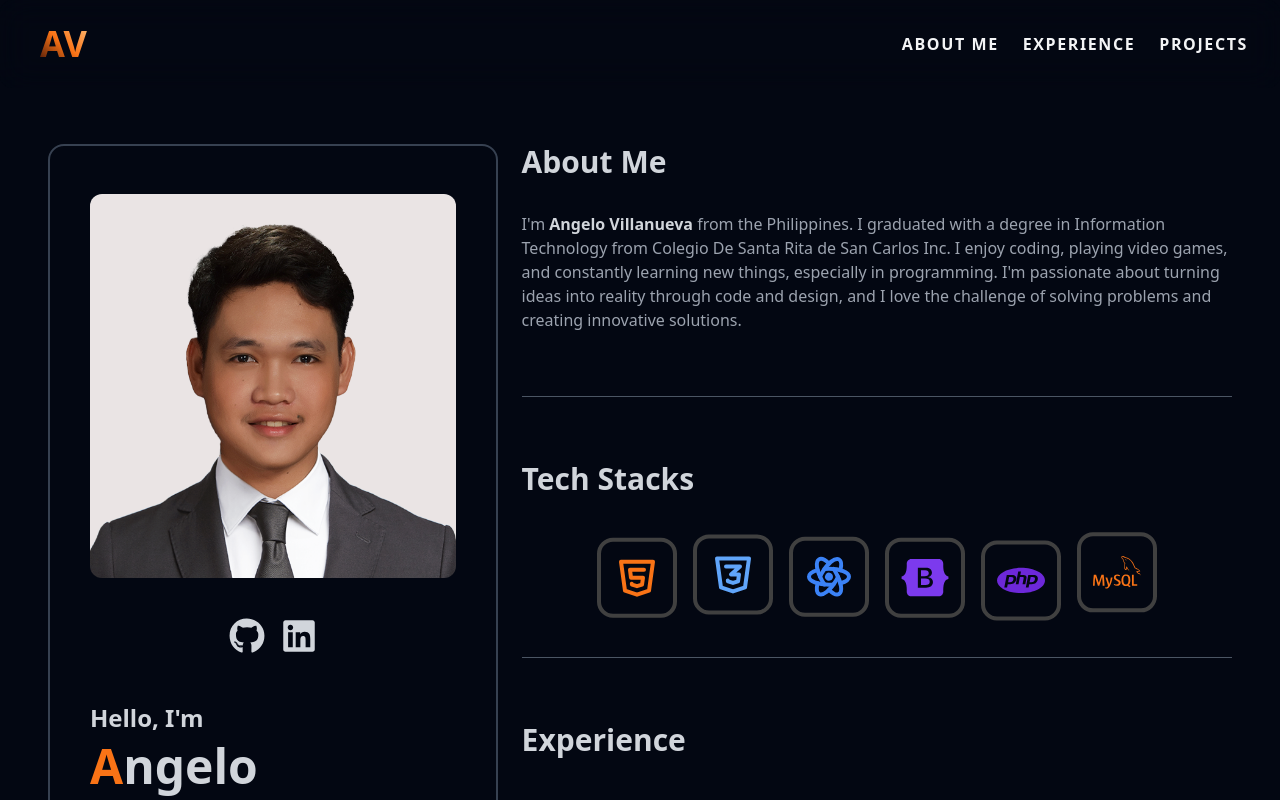
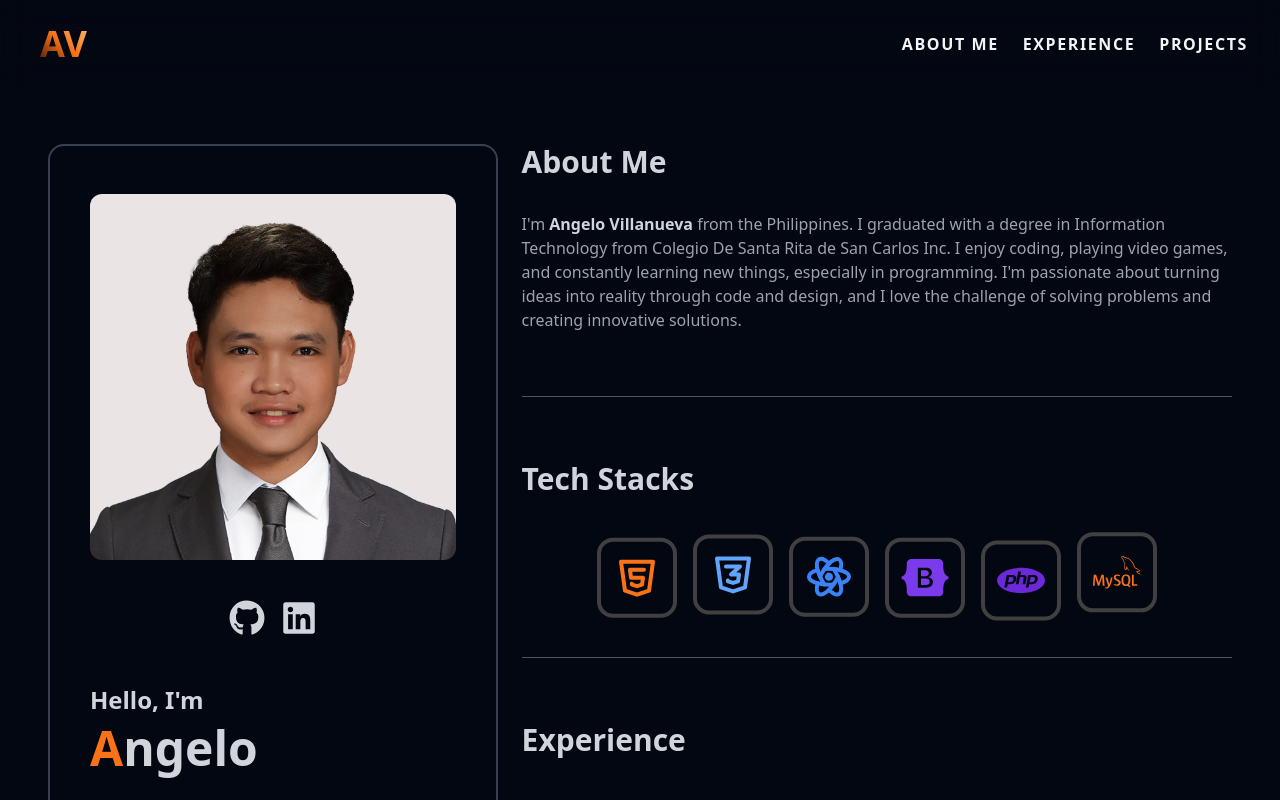
Before and after one commit to bonvillanueva21/portfolio, a React (Create React App) app: page / in a window 1280 px wide. Shown: the top 800 px of the page. Built offline with nearby package versions, Linux system fonts and the light colour scheme.

Commit message:
Update Image Size

```diff
--- a/src/components/profile.js
+++ b/src/components/profile.js
@@ -22,7 +22,7 @@ function Profile() {
       transition={{ type: "spring", stiffness: 30 }}
       className="border-2 border-gray-700 rounded-2xl px-10 py-12 max-w-lg"
     >
-      <img src={profileImg} alt="Angelo Villanueva" className="mx-auto size-fit md:size-96 mb-10 rounded-xl" />
+      <img src={profileImg} alt="Angelo Villanueva" width={800} height={800} className="mx-auto mb-10 rounded-xl" />
 
       {/* social */}
       <div className="flex flex-wrap items-center justify-center gap-4 mb-10">
```
